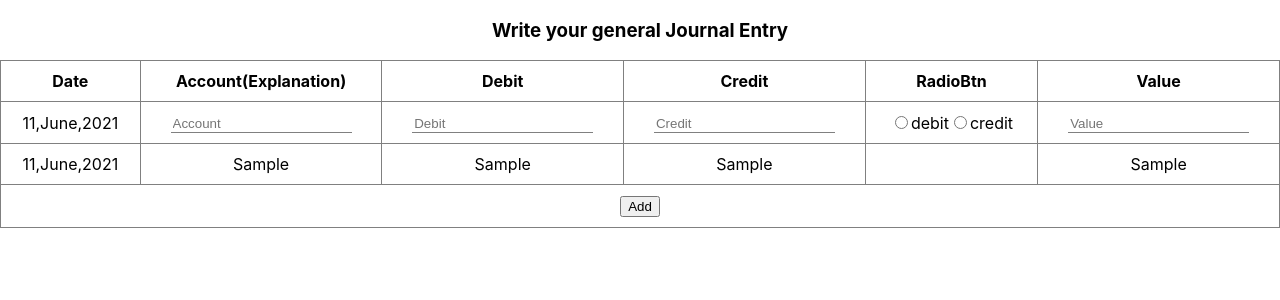
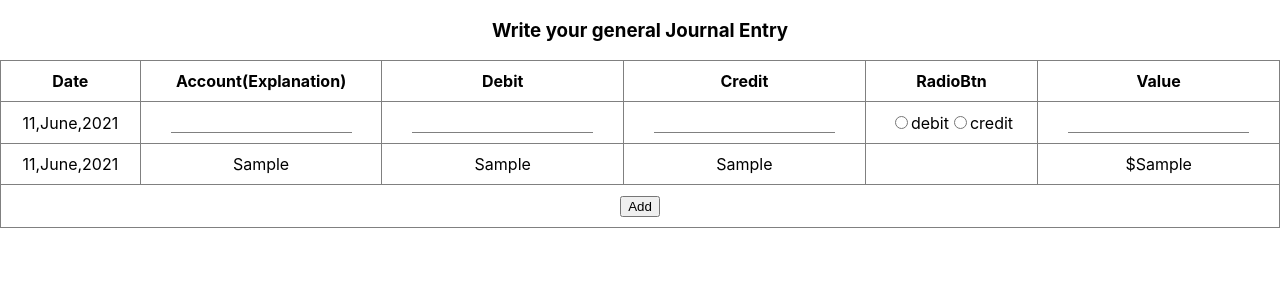
Before and after one commit to Anumjawaid/Accounting_Cycle, a React (Create React App) app: page / in a window 1280 px wide. Both pictures are taken after typing "Sample", "Sample", "Sample", "Sample" into the empty fields and a click on the button "Add". Shown: the top 300 px of the page. Built offline with nearby package versions, Linux system fonts and the light colour scheme.

Commit message:
no empty text fields

```diff
--- a/src/components/Journal/generalJournal.jsx
+++ b/src/components/Journal/generalJournal.jsx
@@ -10,7 +10,7 @@ export default function GeneralJournal() {
     const[journal,setjournal]=useState([])
    const generjournal={}
     const addEntry = ()=>{
-        if(acc =='' || debit =='' || credit == '' || val==''){
+        if(acc ==' ' || debit ==' ' || credit == ' ' || val==' '){
             alert("PLEASE FILL ALL DETAILS BATAMEEZI NAHI ")
         }
         else{
@@ -20,10 +20,10 @@ export default function GeneralJournal() {
         generjournal.debit=debit
         generjournal.value=val
         setjournal([...journal,generjournal])
-        setacc("")
-        setdeb("")
-        setcred("")
-        setval("")
+        setacc(" ")
+        setdeb(" ")
+        setcred(" ")
+        setval(" ")
         console.log(journal,"journal")
         console.log(generjournal,'generaljournal')
     }
@@ -77,7 +77,7 @@ export default function GeneralJournal() {
                             <td>{v['debit']}</td>
                             <td>{v['credit']}</td>
                             <td>{}</td>
-                            <td>{v['value']}</td>
+                            <td>${v['value']}</td>
                             </tr>
 
 
```
